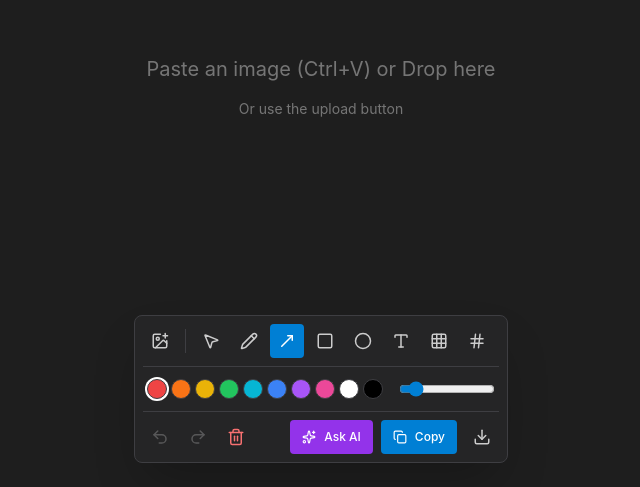
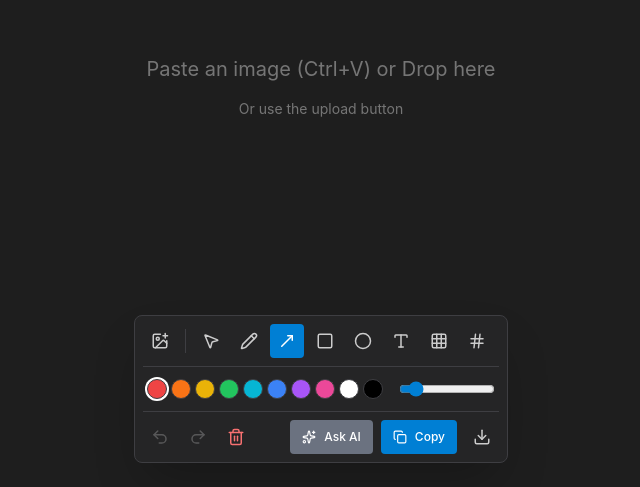
Before and after one commit to onel0p3z/image-annotator, a React (Vite) app: page / in a window 1280 px wide. Shown: the part 313-800 px from the top of the page, without its empty margins (319-959 px from the left). Built offline with nearby package versions, Linux system fonts and the light colour scheme.

Commit message:
feat(ui): disable 'Ask AI' button when no image is present

```diff
--- a/App.tsx
+++ b/App.tsx
@@ -210,6 +210,7 @@ const App: React.FC = () => {
         onDownload={handleDownload}
         onAnalyze={handleAnalyze}
         onUpload={() => fileInputRef.current?.click()}
+        imageSrc={imageSrc}
       />
 
       {/* AI Modal */}
--- a/components/Toolbar.tsx
+++ b/components/Toolbar.tsx
@@ -22,6 +22,7 @@ interface ToolbarProps {
   canUndo: boolean;
   canRedo: boolean;
   onUpload: () => void;
+  imageSrc: string | null;
 }
 
 const Toolbar: React.FC<ToolbarProps> = ({
@@ -30,7 +31,8 @@ const Toolbar: React.FC<ToolbarProps> = ({
   strokeWidth, setStrokeWidth,
   onUndo, onRedo, onClear,
   onCopy, onDownload, onAnalyze,
-  canUndo, canRedo, onUpload
+  canUndo, canRedo, onUpload,
+  imageSrc
 }) => {
 
   const tools = [
@@ -114,7 +116,9 @@ const Toolbar: React.FC<ToolbarProps> = ({
         <div className="flex gap-2">
           <button
             onClick={onAnalyze}
-            className="flex items-center gap-2 px-3 py-1.5 rounded bg-purple-600 hover:bg-purple-700 text-white font-medium text-xs transition-colors"
+            disabled={!imageSrc}
+            title={!imageSrc ? "Paste or upload an image to enable AI analysis" : "Ask Gemini AI to analyze your annotations"}
+            className={`flex items-center gap-2 px-3 py-1.5 rounded ${!imageSrc ? 'bg-gray-500 cursor-not-allowed' : 'bg-purple-600 hover:bg-purple-700'} text-white font-medium text-xs transition-colors`}
           >
             <Sparkles size={14} /> Ask AI
           </button>
```
